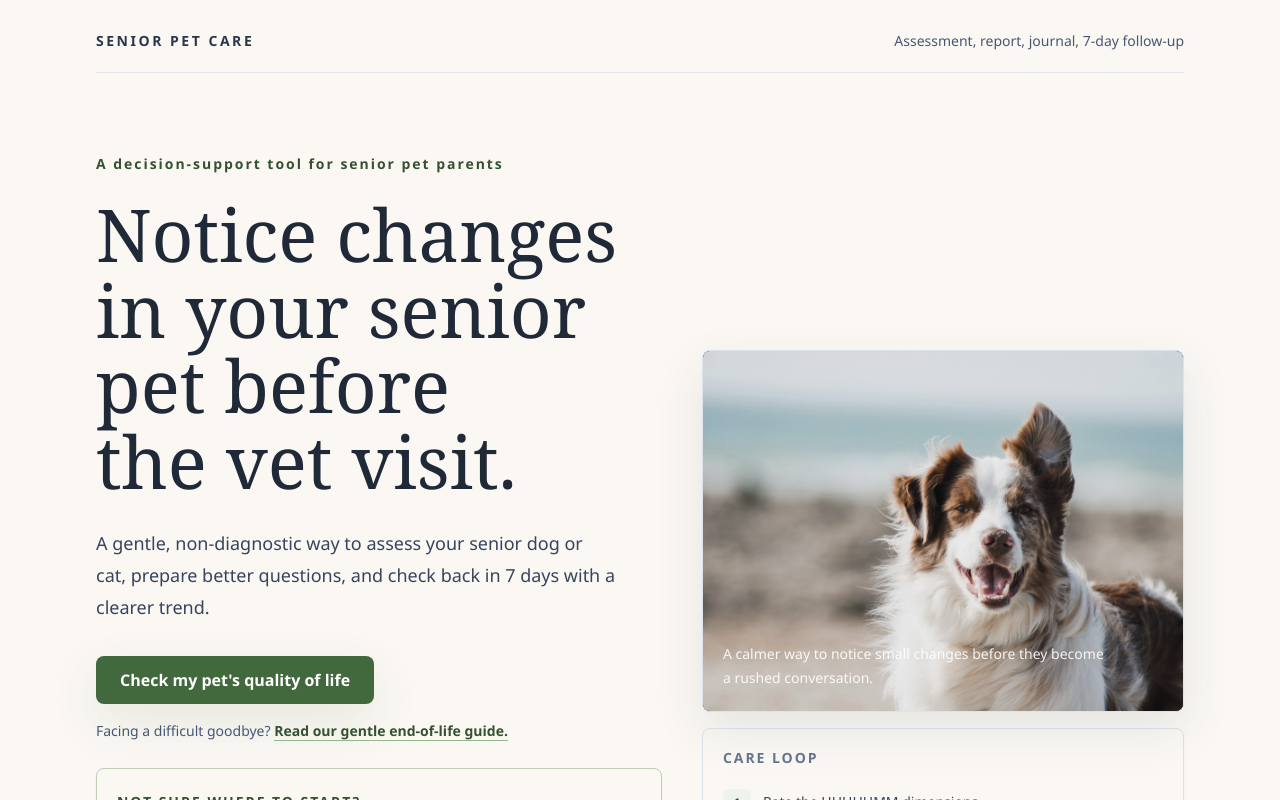
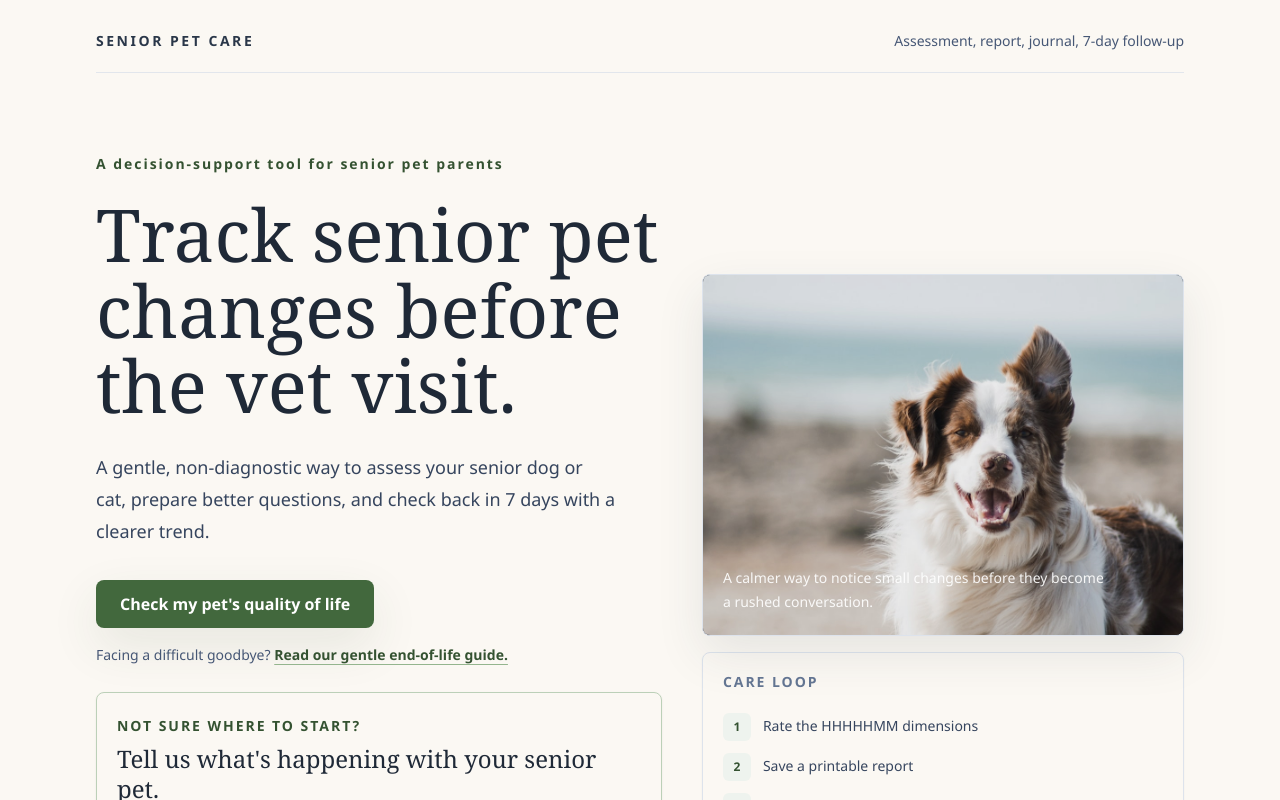
Before and after one commit to RandyThePsycho/senior-pet-care, a Next.js app: page / in a window 1280 px wide. Shown: the top 800 px of the page. Built offline with nearby package versions, Linux system fonts and the light colour scheme.

Commit message:
copy: restore shorter homepage headline

```diff
--- a/src/app/page.tsx
+++ b/src/app/page.tsx
@@ -48,7 +48,7 @@ export default function HomePage() {
               A decision-support tool for senior pet parents
             </p>
             <h1 className="max-w-6xl font-display text-[2.25rem] leading-[1.08] text-navy-800 sm:text-[3.4rem] sm:leading-[1.04] lg:text-[4.25rem] xl:text-[4.55rem]">
-              Notice changes in your senior pet before the vet visit.
+              Track senior pet changes before the vet visit.
             </h1>
             <p className="mt-7 max-w-2xl text-lg leading-8 text-navy-600">
               A gentle, non-diagnostic way to assess your senior dog or cat,
```
